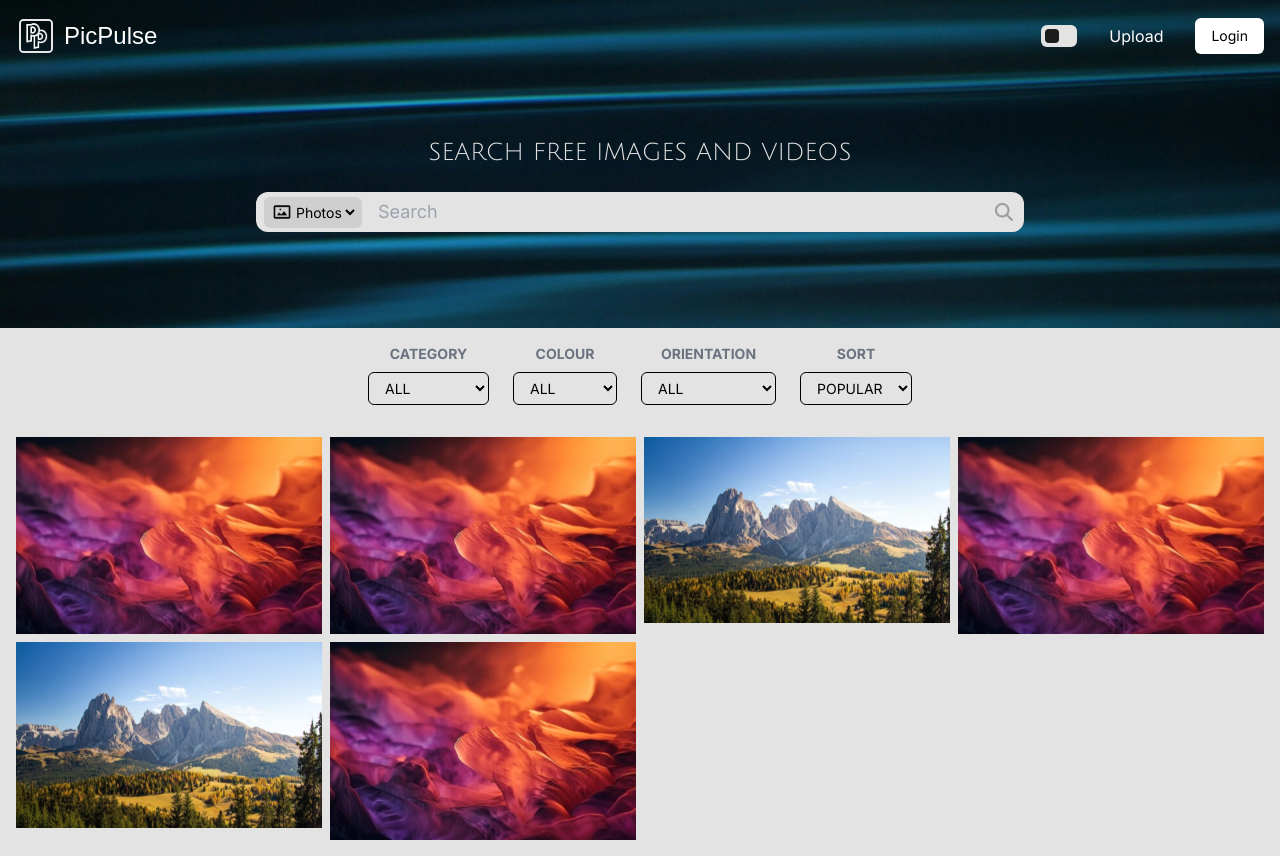
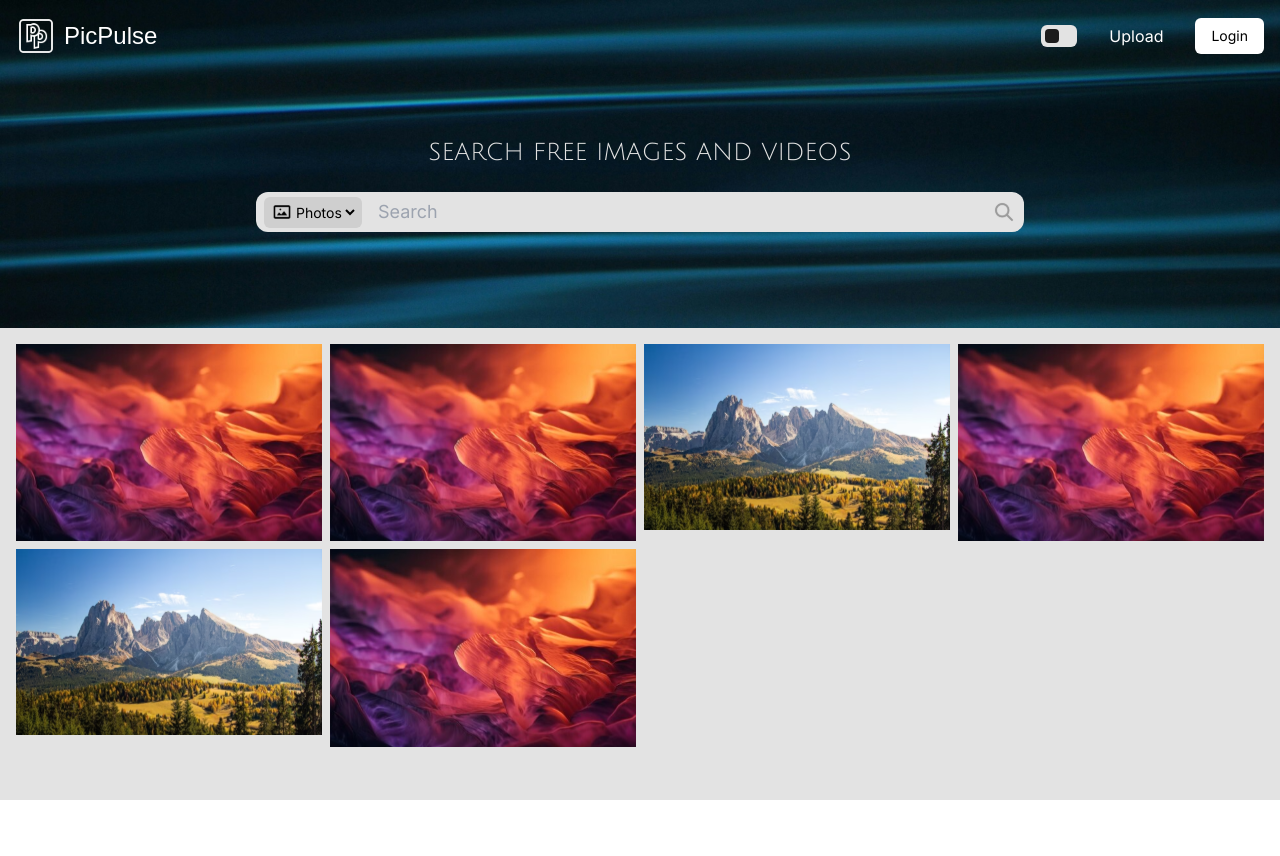
Before and after one commit to smalik21/pic-pulse, a React (Vite) app: page / in a window 1280 px wide. After the commit the page ends 800 px from the top, so only its background shows below. Built offline with nearby package versions, Linux system fonts and the light colour scheme; a web font is replaced by a local one.

Commit message:
refactor:

```diff
--- a/src/App.tsx
+++ b/src/App.tsx
@@ -1,6 +1,6 @@
 import { BrowserRouter as Router, Routes, Route } from "react-router-dom"
-import HomePage from "./components/HomePage"
-import SearchPage from "./components/SearchPage"
+import HomePage from "./pages/HomePage"
+import SearchPage from "./pages/SearchPage"
 
 export default function App() {
 
--- a/src/components/HomePage.tsx
+++ b/src/pages/HomePage.tsx
@@ -1,12 +1,10 @@
-import MainHeader from "./MainHeader"
-import Filters from "./Filters"
-import MainSection from "./MainSection"
+import MainHeader from "../components/MainHeader"
+import MainSection from "../components/MainSection"
 
 const HomePage = () => {
    return (
       <>
          <MainHeader />
-         <Filters />
          <MainSection />
       </>
    )
--- a/src/components/SearchPage.tsx
+++ b/src/pages/SearchPage.tsx
@@ -1,6 +1,6 @@
-import Filters from "./Filters"
-import MainSection from "./MainSection"
-import SearchHeader from "./SearchHeader"
+import Filters from "../components/Filters"
+import MainSection from "../components/MainSection"
+import SearchHeader from "../components/SearchHeader"
 
 const similarQueries = ['PHOTOS', 'NATURE', 'PHOTOGRAPHY', 'PHOTOS', 'NATURE', 'PHOTOGRAPHY', 'PHOTOS', 'NATURE', 'PHOTOGRAPHY', 'PHOTOS', 'NATURE', 'PHOTOGRAPHY']
 const searchTypes = ['Photos', 'Videos'] // Users too?
```
